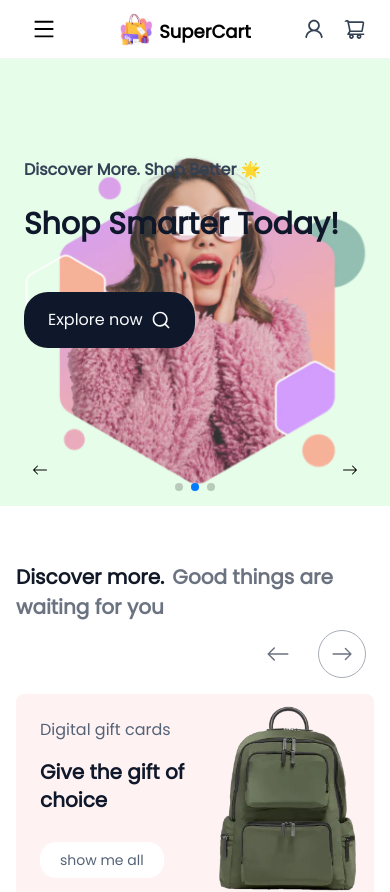
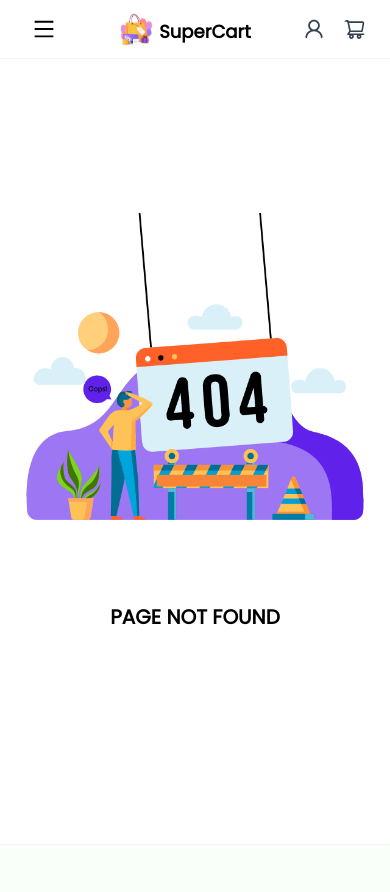
Before and after one commit to Muthoni77/supercart, a Next.js app: page / in a window 390 px wide. Shown: the top 892 px of the page. Built offline with nearby package versions, Linux system fonts and the light colour scheme.

Commit message:
page not found

```diff
--- /dev/null
+++ b/app/[...not_found]/page.tsx
@@ -0,0 +1,18 @@
+import React from "react";
+import Footer from "@/components/Footer";
+import Navbar from "@/components/Navbar";
+
+const PageNotFound = () => {
+  return (
+    <>
+      <Navbar />
+      <div className="min-h-screen bg-white flex flex-col items-center justify-center w-full">
+        <img src={"/404.gif"} className="mx-auto" />
+        <span className="text-xl font-bold md:-mt-24 ">PAGE NOT FOUND</span>
+      </div>
+      <Footer />
+    </>
+  );
+};
+
+export default PageNotFound;
```
